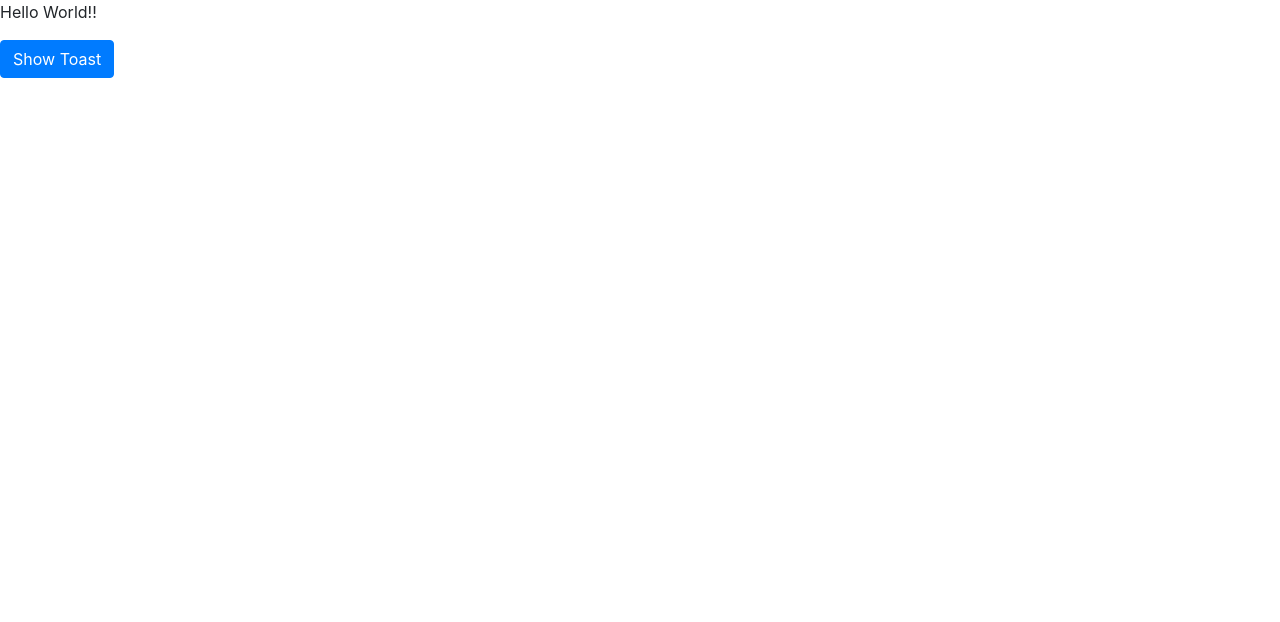
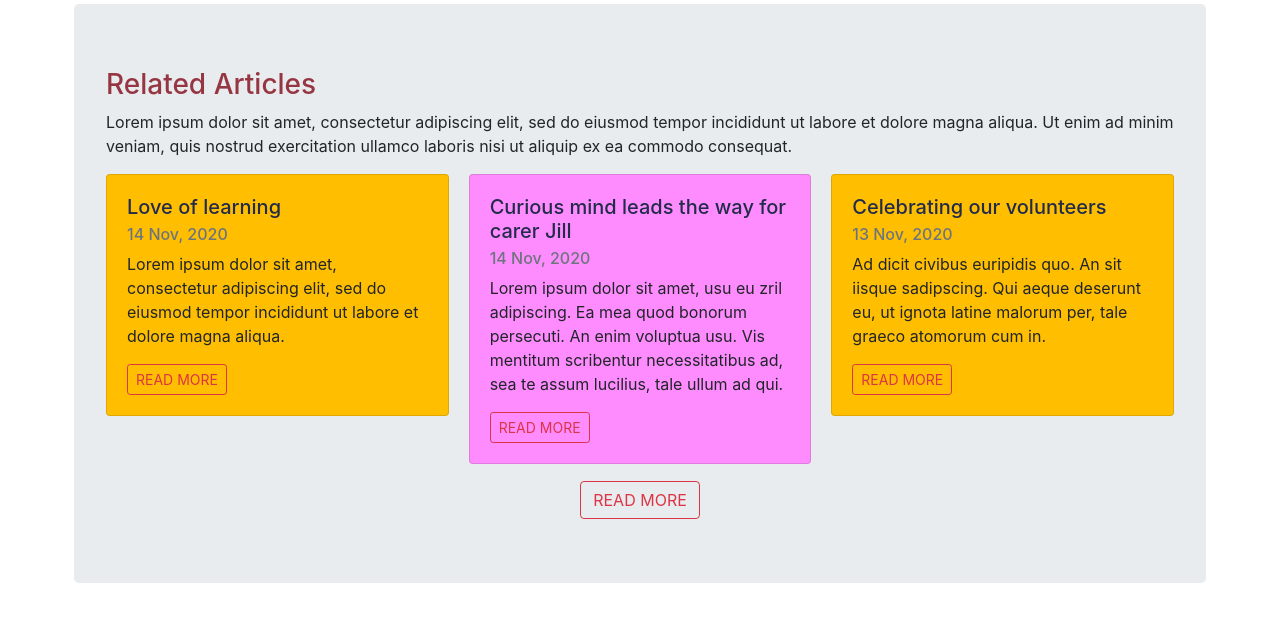
Before and after one commit to mparhiz/displayArticles, a React app: page / in a window 1280 px wide. Built offline with nearby package versions, Linux system fonts and the light colour scheme.

Commit message:
completed the app

```diff
--- a/src/components/App.js
+++ b/src/components/App.js
@@ -1,13 +1,33 @@
-import React from 'react';
+import React, { useState } from 'react';
 import './App.scss';
-import { Button } from 'react-bootstrap';
+import Articles from './articles/Articles';
+import { Container, Jumbotron, Button } from 'react-bootstrap';
 
-function App() {
+const App = () => {
+	const [cardCount, setCardCount] = useState(3);
+	const [isDisplayButton, setIsDisplayButton] = useState(true);
+
+	let onShowButton = (isDisplay) => {
+		setIsDisplayButton(isDisplay);
+  	};
+
 	return (
-		<div className="App">
-			<p>Hello World!!</p>
-			<Button>Show Toast</Button>
-		</div>
+		<Container className="p-1">
+			<Jumbotron>
+				<h3 className="header">Related Articles</h3>
+				<p>
+					Lorem ipsum dolor sit amet, consectetur adipiscing elit, sed do eiusmod
+					tempor incididunt ut labore et dolore magna aliqua. Ut enim ad minim veniam,
+					quis nostrud exercitation ullamco laboris nisi ut aliquip ex ea commodo consequat.
+				</p>
+				<Articles cardCount={cardCount} onShowButton={onShowButton}></Articles>
+				{isDisplayButton &&
+					<div className="btn-alignment">
+						<Button variant="outline-danger" onClick={() => setCardCount(cardCount + 3)}>READ MORE</Button>
+					</div>
+				}
+			</Jumbotron>
+		</Container>
 	);
 }
 
--- a/src/components/App.scss
+++ b/src/components/App.scss
@@ -1,16 +1,12 @@
 @import "/src/variables.scss";
 
-.App {
-  text-align: left;
+.header {
+	color: $header;
+	text-align: left;
 }
 
-.App-header {
-  background-color: #282C34;
-  min-height: 100vh;
-  display: flex;
-  flex-direction: column;
-  align-items: center;
-  justify-content: center;
-  font-size: calc(10px + 2vmin);
-  color: white;
+.btn-alignment {
+	display: flex;
+	justify-content: center;
+	margin-top: 5px;
 }
--- /dev/null
+++ b/src/components/article/Article.js
@@ -0,0 +1,28 @@
+import React, { useState } from 'react';
+import './Article.scss';
+import { Card, Button } from 'react-bootstrap';
+
+const Article = (props) => {
+	const { article , bgcIndex } = props;
+	const [isDisplayDesc, setDisplayDesc] = useState(false);
+
+	return (
+		<Card className={"bgc-" + bgcIndex}>
+			<Card.Body>
+				<Card.Title className="title">{article.title}</Card.Title>
+				<Card.Subtitle className="mb-2 text-muted">{article.date}</Card.Subtitle>
+				<Card.Text>{article.body}</Card.Text>
+				{isDisplayDesc && <Card.Text>{article.description}</Card.Text>}
+				<Button
+					variant="outline-danger"
+					size="sm"
+					onClick={() => setDisplayDesc(!isDisplayDesc)}
+				>
+					{isDisplayDesc ? "READ LESS" : "READ MORE"}
+				</Button>
+			</Card.Body>
+		</Card>
+	);
+}
+
+export default Article;
--- /dev/null
+++ b/src/components/article/Article.scss
@@ -0,0 +1,45 @@
+@import "/src/variables.scss";
+
+.title {
+	color: #232B4B;
+}
+
+.bgc-0 {
+	background-color: $color_0 !important;
+}
+
+.bgc-1 {
+	background-color: $color_1 !important;
+}
+
+.bgc-2 {
+	background-color: $color_2 !important;
+}
+
+.bgc-3 {
+	background-color: $color_3 !important;
+}
+
+.bgc-4 {
+	background-color: $color_4 !important;
+}
+
+.bgc-5 {
+	background-color: $color_5 !important;
+}
+
+.bgc-6 {
+	background-color: $color_6 !important;
+}
+
+.bgc-7 {
+	background-color: $color_7 !important;
+}
+
+.bgc-8 {
+	background-color: $color_8 !important;
+}
+
+.bgc-9 {
+	background-color: $color_9 !important;
+}
--- /dev/null
+++ b/src/components/articles/Articles.js
@@ -0,0 +1,23 @@
+import React from 'react';
+import './Articles.scss';
+import Article from '../article/Article';
+import articlesData from '../mockData/articlesData'
+import { CardColumns } from 'react-bootstrap';
+
+const Articles = (props) => {
+	const articleList = articlesData;
+	const { cardCount } = props;
+
+	return (
+		<>
+			{props.onShowButton(articleList.length >= cardCount)}
+			<CardColumns>
+				{articleList.slice(0, cardCount).map((i, index) =>
+					<Article key={index} article={i} bgcIndex={Math.floor(Math.random() * 10)}></Article>
+				)}
+			</CardColumns>
+		</>
+	);
+}
+
+export default Articles;
--- /dev/null
+++ b/src/components/mockData/articlesData.js
@@ -0,0 +1,90 @@
+const articlesData = [
+	{
+		title: 'Love of learning',
+		date: "14 Nov, 2020",
+		body: `Lorem ipsum dolor sit amet, consectetur adipiscing elit,
+			sed do eiusmod tempor incididunt ut labore et dolore magna aliqua.`,
+		description: `Ut enim ad minim veniam, quis nostrud exercitation
+			ullamco laboris nisi ut aliquip ex ea commodo consequat.
+			Duis aute irure dolor in reprehenderit in voluptate velit
+			esse cillum dolore eu fugiat nulla pariatur. Excepteur
+			sint occaecat cupidatat non proident, sunt in culpa qui
+			officia deserunt mollit anim id est laborum.`
+	},
+	{
+		title: 'Curious mind leads the way for carer Jill',
+		date: "14 Nov, 2020",
+		body: `Lorem ipsum dolor sit amet, usu eu zril adipiscing. Ea mea quod
+			bonorum persecuti. An enim voluptua usu. Vis mentitum scribentur
+			necessitatibus ad, sea te assum lucilius, tale ullum ad qui.`,
+		description: `Vim alia ocurreret honestatis eu, ne eripuit atomorum
+			conclusionemque ius, mei ex luptatum sadipscing. Pri te nonumy
+			oportere, at simul pericula cum. Eu euismod delicata per. Te assum
+			nihil vocent sed, duo voluptua phaedrum te. Ut mea cetero repudiandae
+			disputationi, eu mei suscipit maiestatis.`
+	},
+	{
+		title: 'Celebrating our volunteers',
+		date: "13 Nov, 2020",
+		body: `Ad dicit civibus euripidis quo. An sit iisque sadipscing.
+			Qui aeque deserunt eu, ut ignota latine malorum per, tale graeco
+			atomorum cum in.`,
+		description: `Ne iriure perpetua periculis has, ut inani phaedrum
+			ullamcorper vim, feugiat senserit eam id. Ne tempor voluptatibus
+			sed, te sanctus adolescens has, ad duo sumo elitr prompta.`
+	},
+	{
+		title: 'Love of learning',
+		date: "13 Nov, 2020",
+		body: `Eum mundi quidam fabellas ea. Vim in prompta maiorum, vim
+			percipit menandri appellantur ex, an sint idque ornatus his.`,
+		description: `Per ei mazim putant minimum. Ne soluta fabulas vis,
+			nec vivendo suscipit et, mei paulo altera ne. Has te ornatus
+			rationibus inciderint, ius ei sonet dolore integre, an ignota
+			vidisse nam.`
+	},
+	{
+		title: 'Curious mind leads the way for carer Jill',
+		date: "12 Nov, 2020",
+		body: `Civibus abhorreant eu qui. Cum vitae eruditi concludaturque id.
+			Ad quas homero deserunt sit, quas noster comprehensam usu ei.
+			Nonumes liberavisse vim ex. Aliquip probatus delicatissimi in nec,
+			ex splendide deterruisset nec. Purto velit scribentur ius te, ut
+			dolore nostrum qui.Eum mundi quidam fabellas ea.`,
+		description: `Vim in prompta maiorum, vim percipit menandri
+			appellantur ex, an sint idque ornatus his.`
+	},
+	{
+		title: 'Love of learning',
+		date: "12 Nov, 2020",
+		body: `Ad dicit civibus euripidis quo. An sit iisque sadipscing.
+			Qui aeque deserunt eu, ut ignota latine malorum per, tale graeco
+			atomorum cum in.`,
+		description: `Ne iriure perpetua periculis has, ut inani phaedrum
+			ullamcorper vim, feugiat senserit eam id. Ne tempor voluptatibus
+			sed, te sanctus adolescens has, ad duo sumo elitr prompta.`
+	},
+	{
+		title: 'Celebrating our volunteers',
+		date: "10 Nov, 2020",
+		body: `Civibus abhorreant eu qui. Cum vitae eruditi concludaturque id.
+			Ad quas homero deserunt sit, quas noster comprehensam usu ei.
+			Nonumes liberavisse vim ex. Aliquip probatus delicatissimi in nec,
+			ex splendide deterruisset nec. Purto velit scribentur ius te, ut
+			dolore nostrum qui.Eum mundi quidam fabellas ea.`,
+		description: `Vim in prompta maiorum, vim percipit menandri
+			appellantur ex, an sint idque ornatus his.`
+	},
+	{
+		title: 'Curious mind leads the way for carer Jill',
+		date: "24 Oct, 2020",
+		body: `Ad dicit civibus euripidis quo. An sit iisque sadipscing.
+			Qui aeque deserunt eu, ut ignota latine malorum per, tale graeco
+			atomorum cum in.`,
+		description: `Ne iriure perpetua periculis has, ut inani phaedrum
+			ullamcorper vim, feugiat senserit eam id. Ne tempor voluptatibus
+			sed, te sanctus adolescens has, ad duo sumo elitr prompta.`
+	}
+]
+
+export default articlesData;
--- a/src/variables.scss
+++ b/src/variables.scss
@@ -1 +1,12 @@
-$primaryColor: #362AE0;
+$header: #963643;
+
+$color_0: #ffb3b3;
+$color_1: #ffbf00;
+$color_2: #00ff80;
+$color_3: #00bfff;
+$color_4: #ffe436;
+$color_5: #ffe48e;
+$color_6: #32ffff;
+$color_7: #ffbb0e;
+$color_8: #b2ff2b;
+$color_9: #ff8cff;
```
Also changed, not shown: .stylelintrc.json, README.md (added), src/components/articles/Articles.scss (added).
